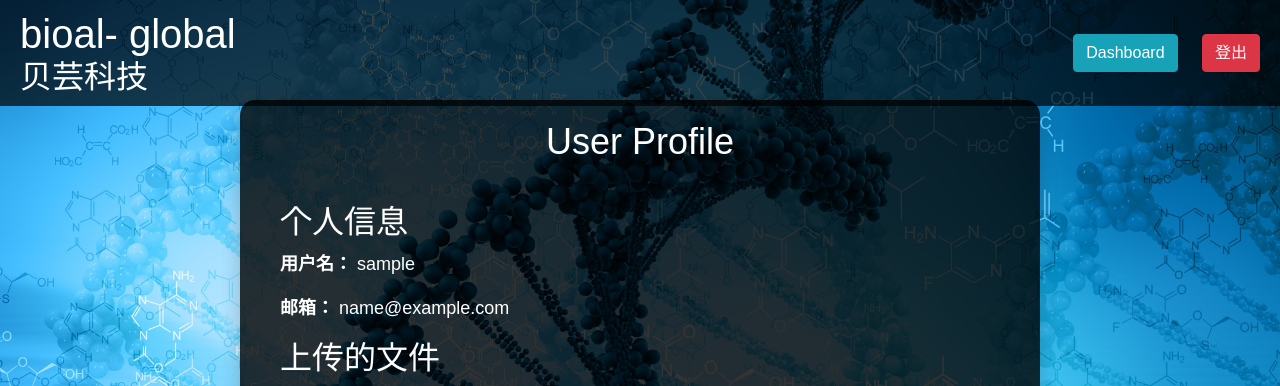
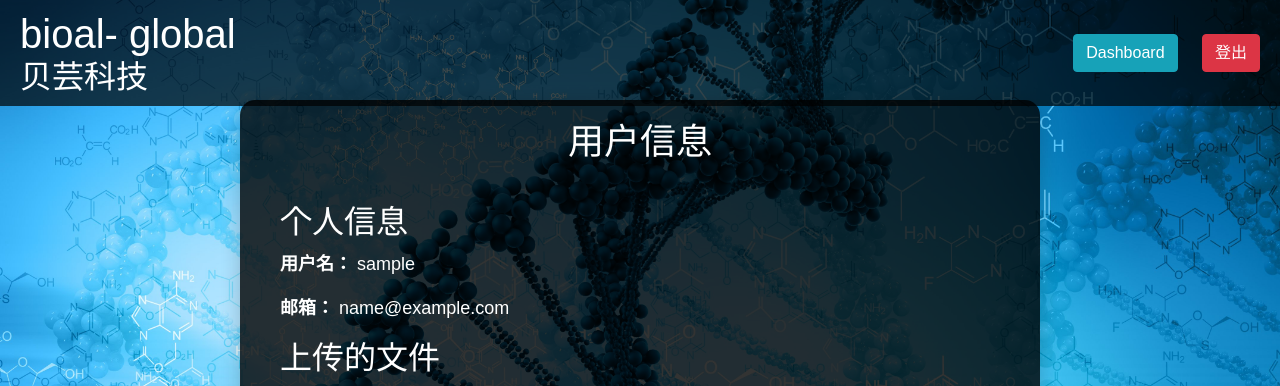
Before and after one commit to Peter-YLiu/WebProject, a Flask app: page /user_profile in a window 1280 px wide. Shown: the top 386 px of the page. Run offline with Flask 2, Linux system fonts and the light colour scheme; the visitor is signed in with stand-in values (Sample User, id 1); data comes from the database, SQL or seed files in the repository; data that the repository does not hold is empty; some libraries are stand-ins or nearby versions.

```diff
--- a/app/templates/user_profile.html
+++ b/app/templates/user_profile.html
@@ -20,7 +20,7 @@
     </nav>
     <div class="content container">
         <div class="page-box">
-            <h1 class="page-title">User Profile</h1>
+            <h1 class="page-title">用户信息</h1>
             <div class="page-content">
                 <h2>个人信息</h2>
                 <p><strong>用户名：</strong> {{ current_user.username }}</p>
--- a/app/views/main.py
+++ b/app/views/main.py
@@ -14,8 +14,7 @@ if not os.path.exists(UPLOAD_FOLDER):
 ALLOWED_EXTENSIONS = {'sdf', 'csv', 'pdb', 'pdbqt', 'mol2'}
 
 def allowed_file(filename):
-    return '.' in filename and \
-           filename.rsplit('.', 1)[1].lower() in ALLOWED_EXTENSIONS
+    return '.' in filename and filename.rsplit('.', 1)[1].lower() in ALLOWED_EXTENSIONS
 
 @main_bp.route('/')
 def index():
@@ -45,7 +44,6 @@ def pyai_vs():
             db.session.add(new_file)
             db.session.commit()
             flash('文件上传成功')
-            # TODO: 发送文件给远程机器进行处理
             return redirect(url_for('main.pyai_vs'))
     return render_template('pyai_vs.html')
 
@@ -68,7 +66,6 @@ def psearch():
             db.session.add(new_file)
             db.session.commit()
             flash('文件上传成功')
-            # TODO: 发送文件给远程机器进行处理
             return redirect(url_for('main.psearch'))
     return render_template('psearch.html')
 
@@ -91,7 +88,6 @@ def docking_vs():
             db.session.add(new_file)
             db.session.commit()
             flash('文件上传成功')
-            # TODO: 发送文件给远程机器进行处理
             return redirect(url_for('main.docking_vs'))
     return render_template('docking_vs.html')
 
@@ -114,7 +110,6 @@ def l_score():
             db.session.add(new_file)
             db.session.commit()
             flash('文件上传成功')
-            # TODO: 发送文件给远程机器进行处理
             return redirect(url_for('main.l_score'))
     return render_template('l_score.html')
 
```
